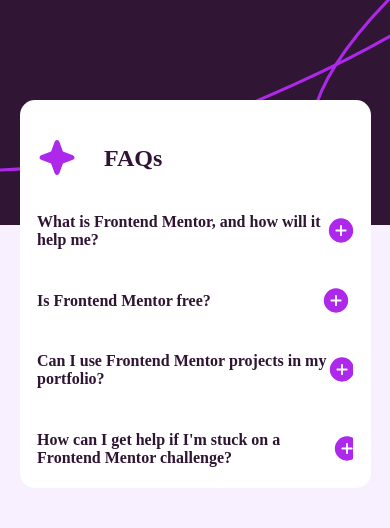
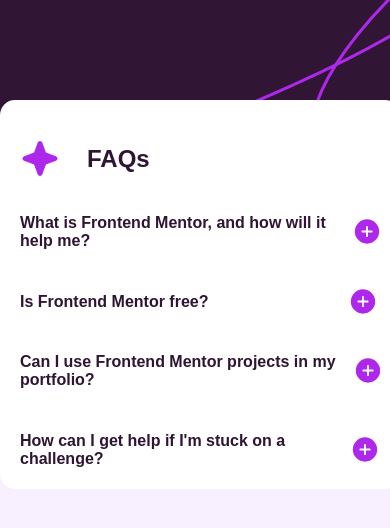
Before and after one commit to Frank-incense/faq-accordion, a plain HTML site: page index.html in a window 390 px wide. Drawn offline with Linux system fonts and the light colour scheme.

Commit message:
finnal upload

```diff
--- a/index.html
+++ b/index.html
@@ -6,8 +6,11 @@
 
   <link rel="icon" type="image/png" sizes="32x32" href="./assets/images/favicon-32x32.png">
 
+  <link rel="preconnect" href="https://fonts.googleapis.com">
+  <link rel="preconnect" href="https://fonts.gstatic.com" crossorigin>
+  <link href="https://fonts.googleapis.com/css2?family=Work+Sans:ital,wght@0,100..900;1,100..900&display=swap" rel="stylesheet">
+
   <link rel="stylesheet" href="style.css">
-  <link rel="import" href="https://fonts.google.com/specimen/Work+Sans">
 
   <title>Frontend Mentor | FAQ accordion</title>
 
@@ -36,7 +39,7 @@
   all levels and ideal for portfolio building.
       </div>
     </section>
-
+    <div class="line"></div>
     <section class="drop-info">
       <div class="dropbar">
         <h4>Is Frontend Mentor free?</h4>
@@ -47,7 +50,7 @@
         option providing access to a range of projects suitable for all skill levels.
       </div>
     </section>
-
+    <div class="line"></div>
     <section class="drop-info">
       <div class="dropbar">
         <h4>Can I use Frontend Mentor projects in my portfolio?</h4>
@@ -58,10 +61,10 @@
   way to showcase your skills to potential employers!
       </div>
     </section>
-
+    <div class="line"></div>
     <section class="drop-info">
       <div class="dropbar">
-        <h4>How can I get help if I'm stuck on a Frontend Mentor challenge?</h4>
+        <h4>How can I get help if I'm stuck on a challenge?</h4>
         <div class="plus"></div>
       </div>
       <div class="info">
@@ -69,6 +72,7 @@
   channel where you can ask questions and seek support from other community members.
       </div>
     </section>
+    <div class="line"></div>
   </main>
 
   <script src="main.js">
--- a/style.css
+++ b/style.css
@@ -1,11 +1,8 @@
-@font-face {
-    font-family: Work-Sans;
-    src: url(https://fonts.google.com/specimen/Work+Sans);
-}
+
 
 :root {
     --desktop-background: hsl(275, 100%, 97%);
-    --webpage-font: Work-Sans serif;
+    --webpage-font: 'Work-Sans', sans-serif;
     --webpage-font-color: hsl(292, 42%, 14%);
     --main-background: hsl(0, 0%, 100%);
     --hover-color: hsl(292, 16%, 49%);
@@ -49,10 +46,12 @@ section {
 
 .dropbar h4:hover {
     color: var(--hover-color);
+    width: 80%;
 }
 
 .plus {
     background: url(assets/images/icon-plus.svg);
+    /* margin: 5px; */
     width: 2rem;
     height: 2rem;
 }
@@ -92,6 +91,7 @@ section {
         left: 0;
         right: 0;
         max-width: 90%;
+        min-width: 400px;
         margin: 50px  auto;
         background-color: hsl(0, 0%, 100%);
     }
```
